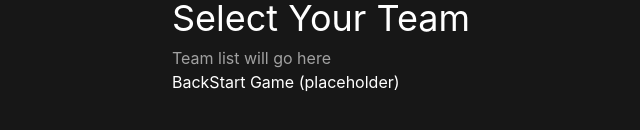
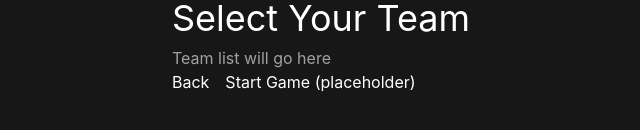
Before and after one commit to wpinrui/grand-prix-universe, a React (Vite) app: page / in a window 1280 px wide. Both pictures are taken after a click on the button "New Game". Shown: the part 354-484 px from the top of the page, without its empty margins (319-959 px from the left). Built offline with nearby package versions, Linux system fonts and the light colour scheme.

Commit message:
fix: add spacing between action buttons

```diff
--- a/src/renderer/screens/TeamSelectScreen.tsx
+++ b/src/renderer/screens/TeamSelectScreen.tsx
@@ -8,7 +8,7 @@ export function TeamSelectScreen() {
     <div className="team-select-screen">
       <h1>Select Your Team</h1>
       <p>Team list will go here</p>
-      <div className="actions">
+      <div className="actions flex gap-4">
         <button onClick={() => navigate(RoutePaths.TITLE)}>Back</button>
         <button onClick={() => navigate(RoutePaths.GAME)}>Start Game (placeholder)</button>
       </div>
```
